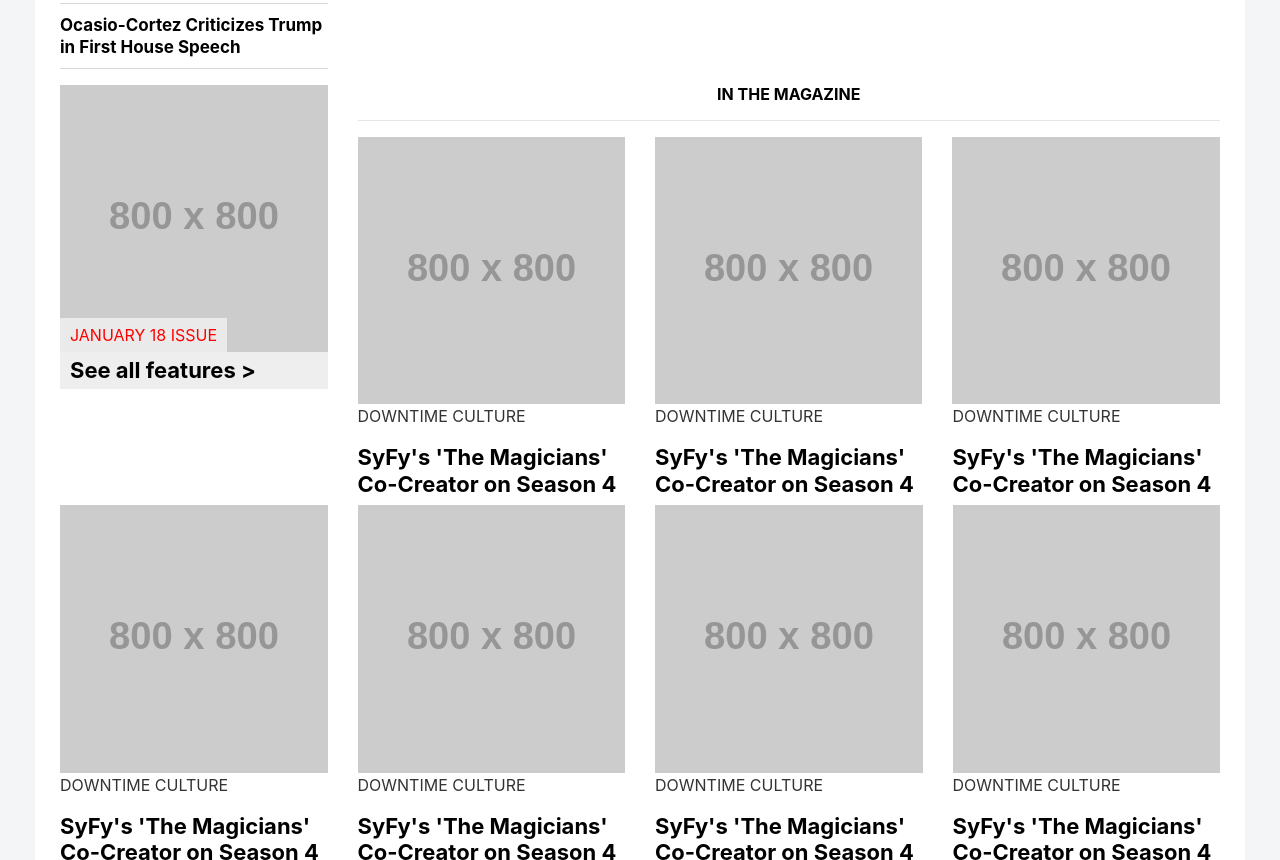
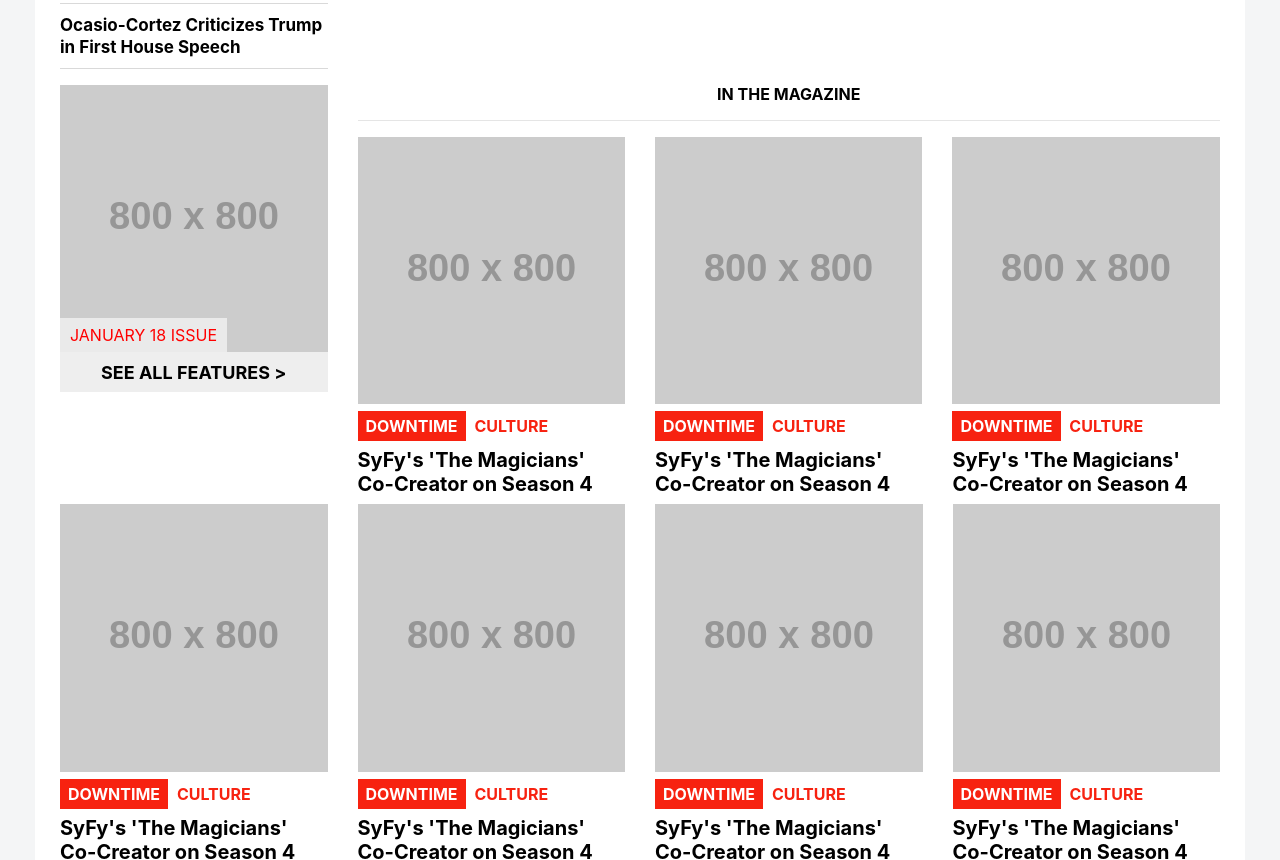
Before and after one commit to Chedak/newsweek-clone, a plain HTML site: page index.html in a window 1280 px wide. Shown: the part 1940-2800 px from the top of the page. Drawn offline with nearby package versions, Linux system fonts and the light colour scheme; placeholder pictures from the web are drawn by us.

Commit message:
Style typography, fix markup bugs

```diff
--- a/index.html
+++ b/index.html
@@ -396,7 +396,7 @@
                       <a href="#">
                         <img class="img-fluid"  src="https://via.placeholder.com/800" alt="">
                       </a>
-                      <figcaption>
+                      <figcaption class="category">
                         <span>DOWNTIME</span>
                         <a href="#"> CULTURE</a>
                       </figcaption>
@@ -413,7 +413,7 @@
                       <a href="#">
                         <img class="img-fluid"  src="https://via.placeholder.com/800" alt="">
                       </a>
-                      <figcaption>
+                      <figcaption class="category">
                         <span>DOWNTIME</span>
                         <a href="#"> CULTURE</a>
                       </figcaption>
@@ -430,7 +430,7 @@
                       <a href="#">
                         <img class="img-fluid"  src="https://via.placeholder.com/800" alt="">
                       </a>
-                      <figcaption>
+                      <figcaption class="category">
                         <span>DOWNTIME</span>
                         <a href="#"> CULTURE</a>
                       </figcaption>
@@ -452,7 +452,7 @@
                   <a href="#">
                     <img class="img-fluid"  src="https://via.placeholder.com/800" alt="">
                   </a>
-                  <figcaption>
+                  <figcaption class="category">
                     <span>DOWNTIME</span>
                     <a href="#"> CULTURE</a>
                   </figcaption>
@@ -469,7 +469,7 @@
                   <a href="#">
                     <img class="img-fluid"  src="https://via.placeholder.com/800" alt="">
                   </a>
-                  <figcaption>
+                  <figcaption class="category">
                     <span>DOWNTIME</span>
                     <a href="#"> CULTURE</a>
                   </figcaption>
@@ -486,7 +486,7 @@
                   <a href="#">
                     <img class="img-fluid"  src="https://via.placeholder.com/800" alt="">
                   </a>
-                  <figcaption>
+                  <figcaption class="category">
                     <span>DOWNTIME</span>
                     <a href="#"> CULTURE</a>
                   </figcaption>
@@ -503,7 +503,7 @@
                   <a href="#">
                     <img class="img-fluid"  src="https://via.placeholder.com/800" alt="">
                   </a>
-                  <figcaption>
+                  <figcaption class="category">
                     <span>DOWNTIME</span>
                     <a href="#"> CULTURE</a>
                   </figcaption>
--- a/styles.css
+++ b/styles.css
@@ -24,6 +24,10 @@ h3 {
   font-size: 22px;
   font-weight: 700;
   color: #000;
+}
+
+.in-the-magazine h3 {
+  font-size: 20px;
 }
 
 h4 {
@@ -81,7 +85,8 @@ footer {
 .latest-news a img,
 .digital a img,
 .print a img,
-.most-read a img {
+.most-read a img,
+.article-small img {
   margin-right: 10px;
 }
 
@@ -102,7 +107,7 @@ footer {
   color:black;
 }
 
-.issue-hold {
+.todays-issue .issue-hold {
   position: relative;
   margin-bottom: 0;
 }
@@ -123,12 +128,33 @@ footer {
 }
 
 .today-issue-features {
-    padding: 5px 10px;
+  font-size: 18px;
+  text-transform: uppercase;
+  text-align: center;
+  padding: 10px 10px 8px;
 }
 
 .todays-issue a:hover {
   background-color: #ccc;
   color: black;
+}
+
+.in-the-magazine figure {
+  margin-bottom: 7px;
+}
+
+figure .category {
+  padding-top: 7px;
+  color: #f72210;
+  font-weight: 700;
+}
+
+figure .category span {
+  display: inline-block;
+  color: #fff;
+  background-color: #f72210;
+  padding: 3px 8px;
+  margin-right: 5px;
 }
 
 .pre-nav {
@@ -138,7 +164,6 @@ footer {
 .latest-news img,
 .pre-footer img,
 .most-read img {
-  padding: 0 10px;
   max-height: 80px;
   float: left;
 
```
